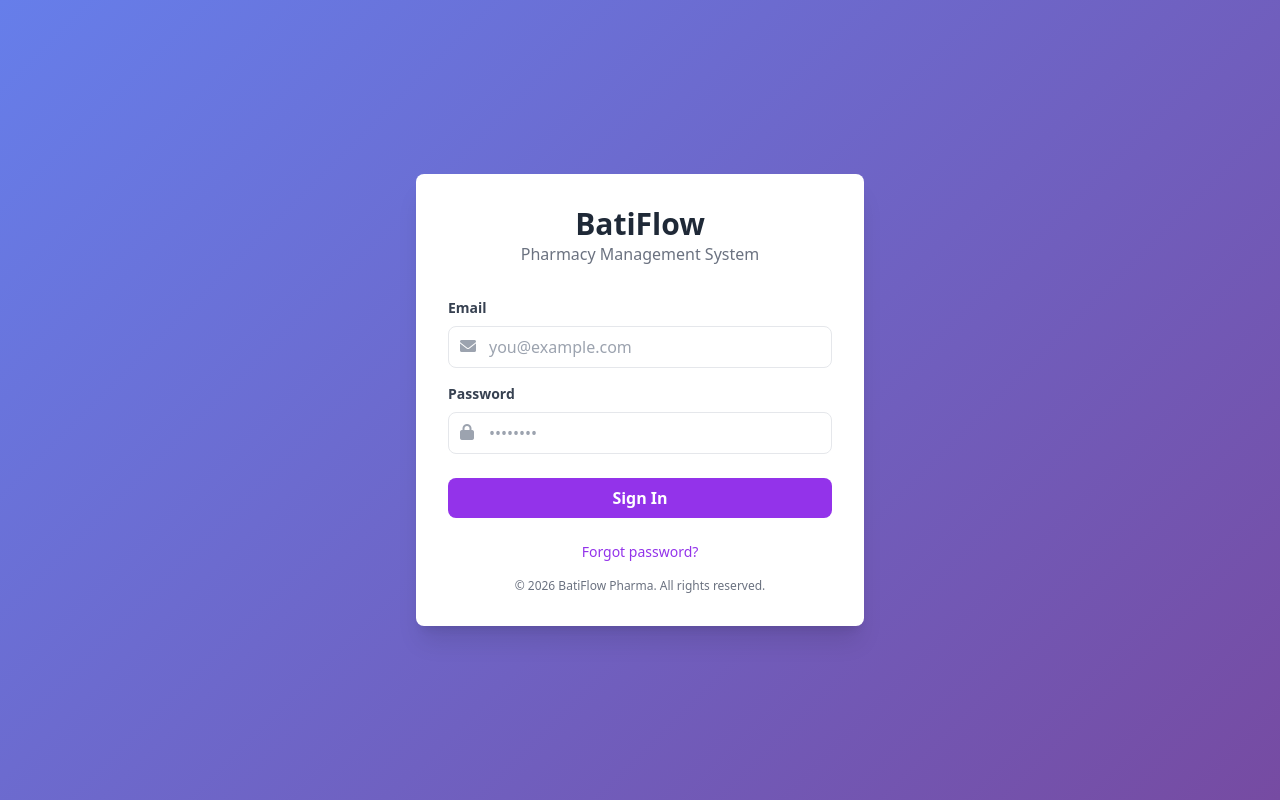
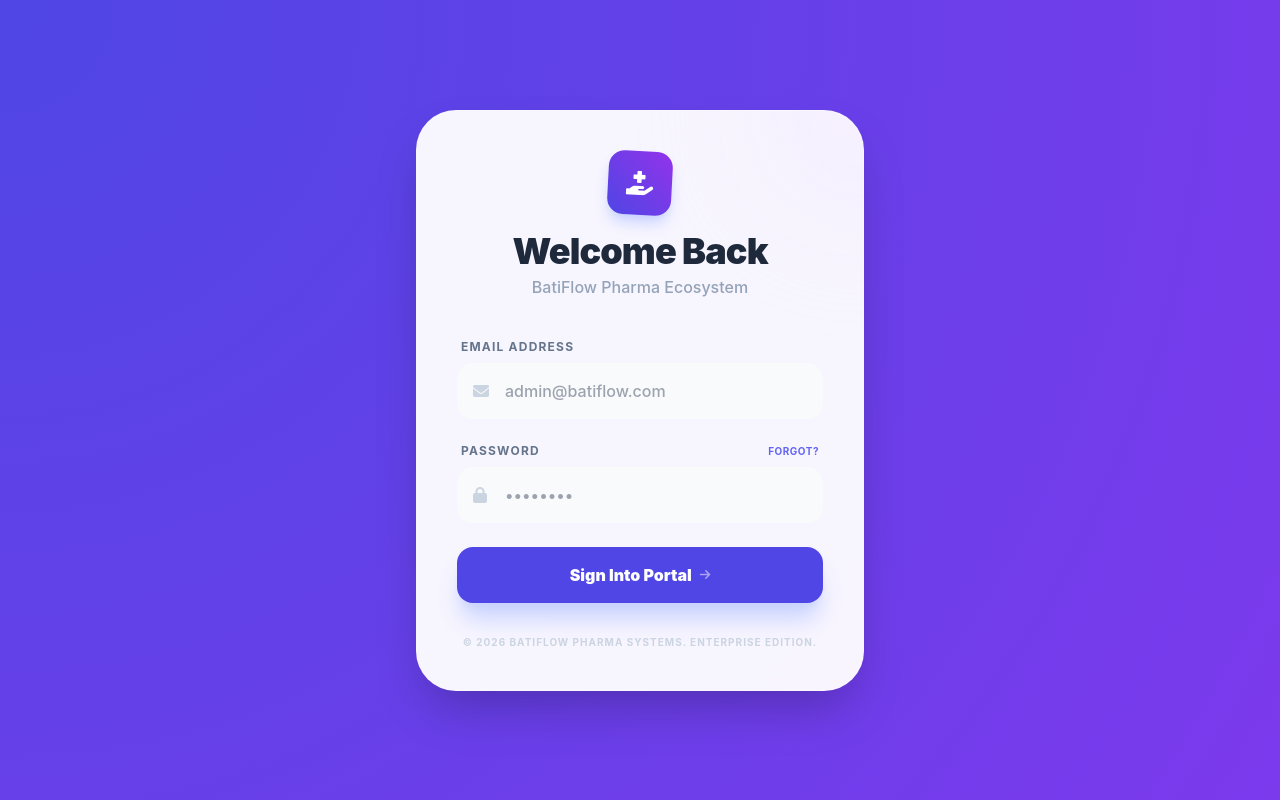
Before and after one commit to bati58/pharmacy-management-system, a PHP site: page /pages/auth/login.php in a window 1280 px wide. Run offline with PHP 8.4, Linux system fonts and the light colour scheme; some libraries are stand-ins or nearby versions.

Commit message:
Updated login page and cleaned unused assets

```diff
--- a/frontend/pages/auth/login.php
+++ b/frontend/pages/auth/login.php
@@ -17,46 +17,80 @@ if (isset($_SESSION['user_id'])) {
     <link rel="stylesheet" href="https://cdnjs.cloudflare.com/ajax/libs/font-awesome/6.0.0-beta3/css/all.min.css">
     <style>
         body {
-            background: linear-gradient(135deg, #667eea 0%, #764ba2 100%);
+            background: radial-gradient(circle at top left, #4f46e5 0%, #7c3aed 100%);
+            font-family: 'Inter', sans-serif;
+        }
+        .glass-card {
+            background: rgba(255, 255, 255, 0.95);
+            backdrop-filter: blur(10px);
+            border: 1px solid rgba(255, 255, 255, 0.2);
+        }
+        @keyframes scaleIn {
+            from { opacity: 0; transform: scale(0.9) translateY(20px); }
+            to { opacity: 1; transform: scale(1) translateY(0); }
+        }
+        .animate-scale-in {
+            animation: scaleIn 0.5s cubic-bezier(0.16, 1, 0.3, 1) forwards;
         }
     </style>
 </head>
 
-<body class="flex items-center justify-center min-h-screen">
-    <div class="bg-white rounded-lg shadow-xl w-full max-w-md p-8 m-4">
-        <div class="text-center mb-8">
-            <h2 class="text-3xl font-bold text-gray-800">BatiFlow</h2>
-            <p class="text-gray-500">Pharmacy Management System</p>
+<body class="flex items-center justify-center min-h-screen p-4">
+    <!-- Login Card -->
+    <div class="glass-card rounded-[2.5rem] shadow-2xl w-full max-w-md p-10 m-4 animate-scale-in relative overflow-hidden">
+        <!-- Decoration -->
+        <div class="absolute -top-24 -right-24 w-48 h-48 bg-purple-100 rounded-full blur-3xl opacity-50"></div>
+
+        <div class="text-center mb-10 relative">
+            <div class="w-16 h-16 bg-gradient-to-tr from-indigo-600 to-purple-600 rounded-2xl flex items-center justify-center mx-auto mb-4 shadow-lg shadow-indigo-200 rotate-3">
+                <i class="fas fa-hand-holding-medical text-white text-2xl"></i>
+            </div>
+            <h2 class="text-4xl font-black text-slate-800 tracking-tight">Welcome Back</h2>
+            <p class="text-slate-400 font-medium mt-1">BatiFlow Pharma Ecosystem</p>
         </div>
-        <form id="loginForm">
-            <div class="mb-4">
-                <label class="block text-gray-700 text-sm font-bold mb-2">Email</label>
-                <div class="relative">
-                    <i class="fas fa-envelope absolute left-3 top-3 text-gray-400"></i>
+
+        <form id="loginForm" class="space-y-6 relative">
+            <div>
+                <label class="block text-xs font-bold text-slate-500 uppercase tracking-widest mb-2 px-1">Email Address</label>
+                <div class="relative group">
+                    <i class="fas fa-envelope absolute left-4 top-1/2 -translate-y-1/2 text-slate-300 group-focus-within:text-indigo-500 transition-colors"></i>
                     <input type="email" id="email"
-                        class="w-full pl-10 pr-3 py-2 border rounded-lg focus:outline-none focus:ring-2 focus:ring-purple-500"
-                        placeholder="you@example.com" required>
+                        class="w-full pl-12 pr-4 py-4 bg-slate-50 border-0 rounded-2xl focus:ring-4 focus:ring-indigo-500/10 transition-all font-medium text-slate-700"
+                        placeholder="admin@batiflow.com" required>
                 </div>
             </div>
-            <div class="mb-6">
-                <label class="block text-gray-700 text-sm font-bold mb-2">Password</label>
-                <div class="relative">
-                    <i class="fas fa-lock absolute left-3 top-3 text-gray-400"></i>
+            <div>
+                <div class="flex justify-between items-center mb-2 px-1">
+                    <label class="text-xs font-bold text-slate-500 uppercase tracking-widest">Password</label>
+                    <a href="forgot-password.php" class="text-[10px] font-bold text-indigo-500 hover:text-indigo-600 uppercase tracking-wider">Forgot?</a>
+                </div>
+                <div class="relative group">
+                    <i class="fas fa-lock absolute left-4 top-1/2 -translate-y-1/2 text-slate-300 group-focus-within:text-indigo-500 transition-colors"></i>
                     <input type="password" id="password"
-                        class="w-full pl-10 pr-3 py-2 border rounded-lg focus:outline-none focus:ring-2 focus:ring-purple-500"
+                        class="w-full pl-12 pr-4 py-4 bg-slate-50 border-0 rounded-2xl focus:ring-4 focus:ring-indigo-500/10 transition-all font-medium text-slate-700"
                         placeholder="••••••••" required>
                 </div>
             </div>
-            <button type="submit"
-                class="w-full bg-purple-600 text-white font-bold py-2 rounded-lg hover:bg-purple-700 transition duration-200">
-                Sign In
+            <button type="submit" id="submitBtn"
+                class="w-full bg-indigo-600 text-white font-black py-4 rounded-2xl hover:bg-indigo-700 shadow-xl shadow-indigo-200 transition-all transform hover:-translate-y-1 active:scale-[0.98] flex items-center justify-center gap-2">
+                <span>Sign Into Portal</span>
+                <i class="fas fa-arrow-right text-xs opacity-50"></i>
             </button>
         </form>
-        <div class="mt-6 text-center text-sm">
-            <a href="forgot-password.php" class="text-purple-600 hover:underline">Forgot password?</a>
+
+        <div class="mt-8 text-center text-[10px] font-bold text-slate-300 uppercase tracking-widest">
+            &copy; 2026 BatiFlow Pharma Systems. Enterprise Edition.
         </div>
-        <div class="mt-4 text-center text-xs text-gray-500">
-            &copy; 2026 BatiFlow Pharma. All rights reserved.
+    </div>
+
+    <!-- Success Overlay -->
+    <div id="successOverlay" class="fixed inset-0 bg-white/80 backdrop-blur-xl z-[100] hidden items-center justify-center">
+        <div class="text-center animate-scale-in">
+            <div class="w-24 h-24 bg-emerald-500 rounded-full flex items-center justify-center mx-auto mb-6 shadow-2xl shadow-emerald-200">
+                <i class="fas fa-check text-white text-4xl"></i>
+            </div>
+            <h3 class="text-4xl font-black text-slate-800 tracking-tight mb-2">Login Successful</h3>
+            <p class="text-slate-500 font-medium" id="welcomeMessage">Preparing your personal dashboard...</p>
         </div>
     </div>
 
@@ -64,38 +98,50 @@ if (isset($_SESSION['user_id'])) {
     <script>
         document.getElementById('loginForm').addEventListener('submit', async (e) => {
             e.preventDefault();
+            const btn = document.getElementById('submitBtn');
             const email = document.getElementById('email').value;
             const password = document.getElementById('password').value;
+
+            // Loading state
+            btn.disabled = true;
+            btn.innerHTML = '<i class="fas fa-circle-notch fa-spin"></i> Authenticating...';
 
             try {
                 const response = await fetch('../../../backend/index.php/auth/login', {
                     method: 'POST',
-                    headers: {
-                        'Content-Type': 'application/json'
-                    },
-                    body: JSON.stringify({
-                        email,
-                        password
-                    }),
+                    headers: { 'Content-Type': 'application/json' },
+                    body: JSON.stringify({ email, password }),
                     credentials: 'include'
                 });
+
                 const data = await response.json();
+
                 if (data.success) {
-                    showToast('Login successful! Redirecting...', 'success');
-                    // Store user info in localStorage for frontend use
+                    // Store user info
                     localStorage.setItem('user', JSON.stringify({
                         name: data.data.name,
                         role: data.data.role,
                         branch_id: data.data.branch_id
                     }));
+
+                    // Show Premium Success Overlay
+                    document.getElementById('welcomeMessage').innerText = `Welcome back, ${data.data.name}!`;
+                    const overlay = document.getElementById('successOverlay');
+                    overlay.classList.remove('hidden');
+                    overlay.classList.add('flex');
+
                     setTimeout(() => {
                         window.location.href = '../dashboard.php';
-                    }, 1000);
+                    }, 2000);
                 } else {
                     showToast(data.message, 'error');
+                    btn.disabled = false;
+                    btn.innerHTML = '<span>Sign Into Portal</span> <i class="fas fa-arrow-right text-xs opacity-50"></i>';
                 }
             } catch (err) {
-                showToast('Login failed. Please try again.', 'error');
+                showToast('Network error. Please try again.', 'error');
+                btn.disabled = false;
+                btn.innerHTML = '<span>Sign Into Portal</span> <i class="fas fa-arrow-right text-xs opacity-50"></i>';
             }
         });
     </script>
```
Also changed, not shown: frontend/assets/dashboard.jpg (deleted), frontend/assets/login.png (deleted), frontend/assets/signup.png (deleted).
